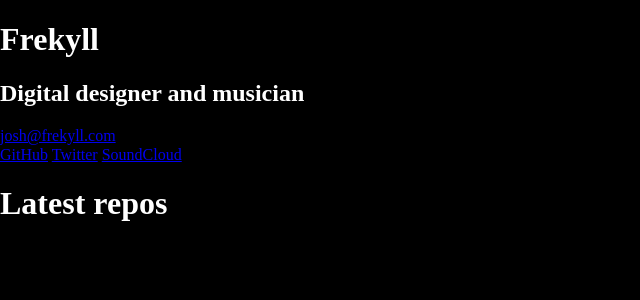
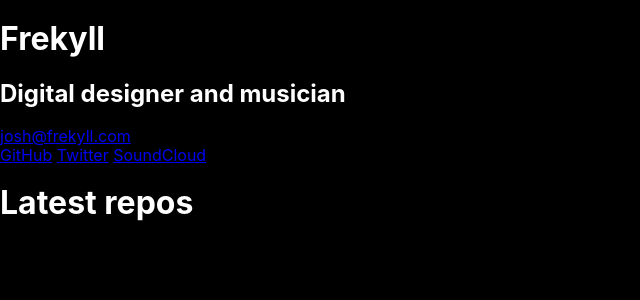
Before and after one commit to frekyll/frekyll, a Jekyll site: the page built from index.html, in a window 1280 px wide. Shown: the top 300 px of the page, without its empty margins (0-640 px from the left). Built offline with Jekyll 4.4.1, drawn with Linux system fonts in a browser that asks for light colours.

Commit message:
Set font

```diff
--- a/_layouts/default.html
+++ b/_layouts/default.html
@@ -8,7 +8,7 @@ layout: compress
   <meta charset="utf-8">
   <meta content="width=device-width, initial-scale=1.0" name="viewport">
   <link href="https://unpkg.com/tachyons/css/tachyons.min.css" rel="stylesheet">
-  <body class="bg-black white">
+  <body class="bg-black sans-serif white">
     {{ content }}
     <script src="{{ '/assets/main.js'}} "></script>
   </body>
```
